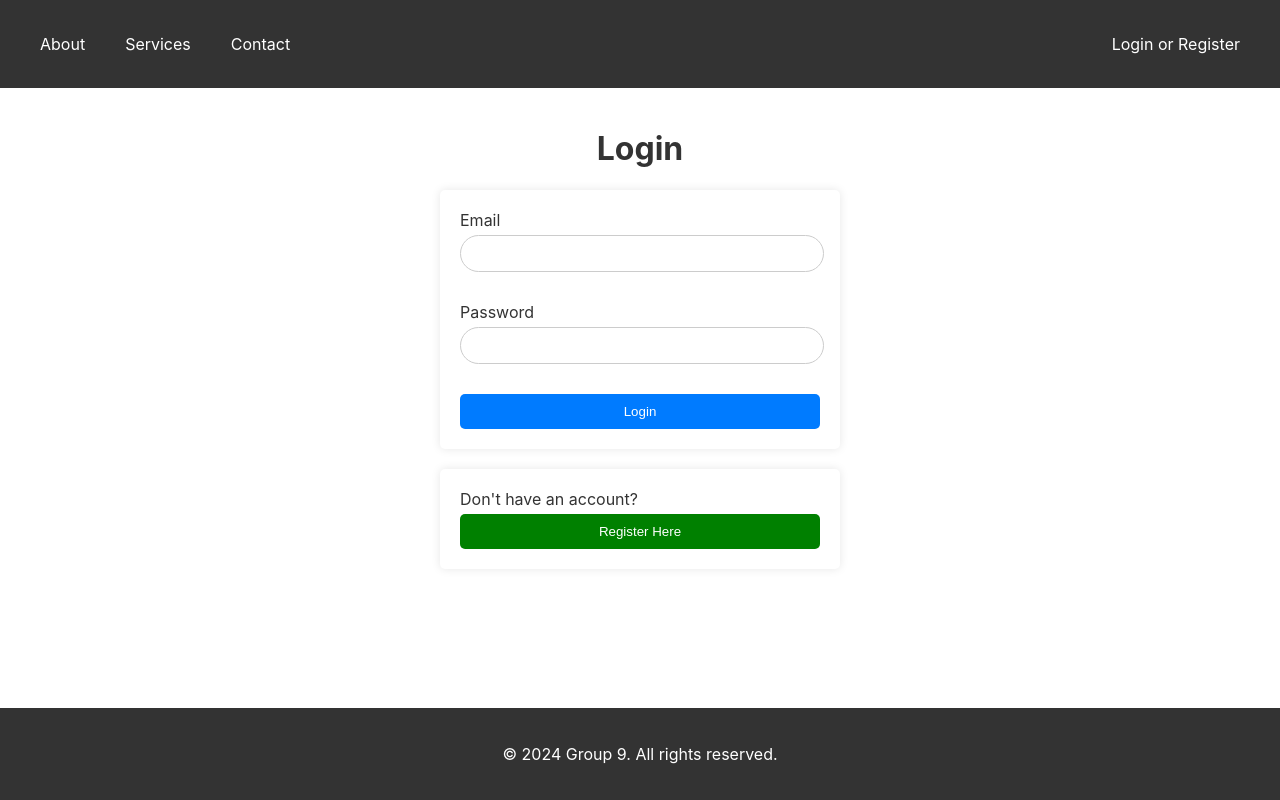
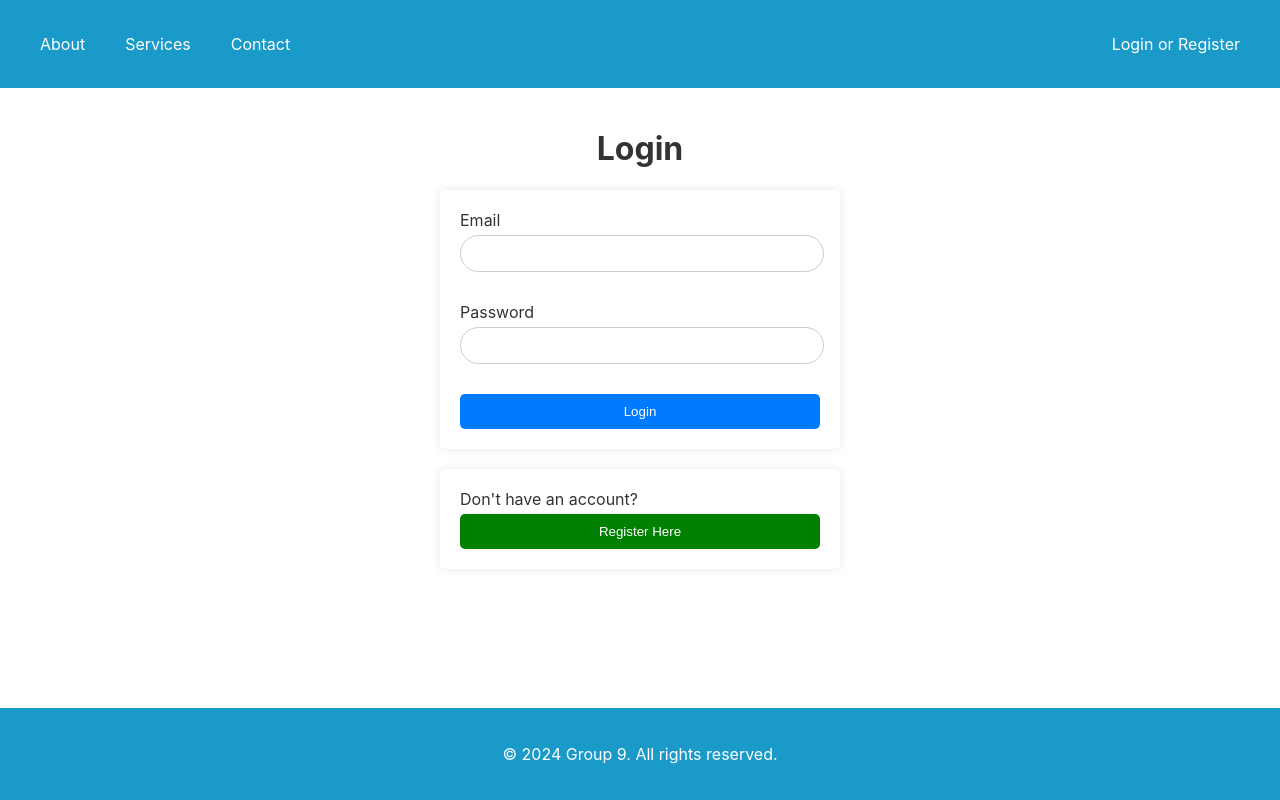
Before and after one commit to Savonhal/Project3, a PHP site: page /login.html in a window 1280 px wide. Run offline with PHP 8.4, Linux system fonts and the light colour scheme.

Commit message:
Changed background color of nav bar and foot of login.html and register.html

```diff
--- a/frontend/login.html
+++ b/frontend/login.html
@@ -14,7 +14,7 @@
         }
 
         .navbar {
-            background-color: #333;
+            background: rgb(25, 154, 201);
             overflow: hidden;
             padding: 20px;
         }
@@ -38,7 +38,7 @@
         }
 
         .footer {
-            background-color: #333;
+            background: rgb(25, 154, 201);
             color: white;
             text-align: center;
             padding: 20px 0;
--- a/frontend/styles.css
+++ b/frontend/styles.css
@@ -5,7 +5,7 @@
 }
 
 .navbar {
-           background-color: #333;
+    background: rgb(25, 154, 201);
     overflow: hidden;
     padding: 20px;
 }
@@ -29,7 +29,7 @@
 }
 
 .footer {
-           background-color: #333;
+    background: rgb(25, 154, 201);
     color: white;
     text-align: center;
     padding: 20px 0;
```
Lines whose indentation alone changed are shown as unchanged.
